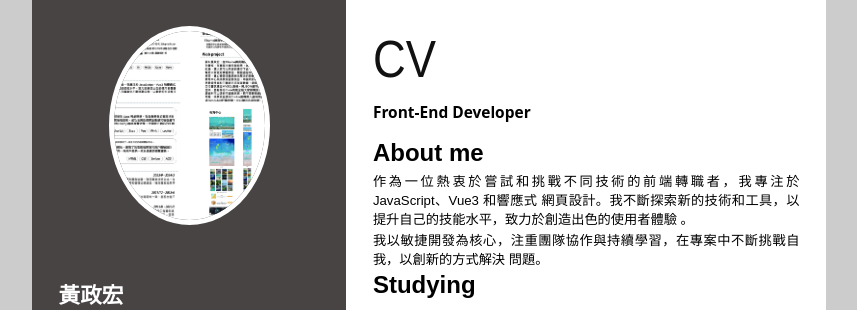
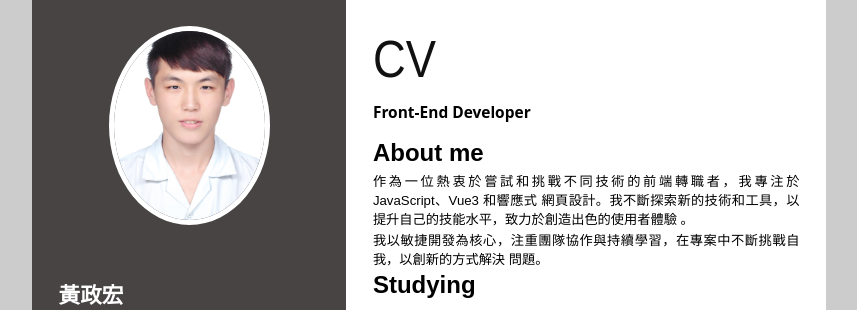
Before and after one commit to justin20745413/my-cv, a plain HTML site: page index.html in a window 1280 px wide. Shown: the top 310 px of the page, without its empty margins (211-1068 px from the left). Drawn offline with Linux system fonts and the light colour scheme.

Commit message:
圖片更新

```diff
--- a/index.html
+++ b/index.html
@@ -280,7 +280,7 @@ page[size="A4"] {
     <page size="A4">
         <div class="container">
             <div class="leftPanel">
-                <img src="/CV_黃政宏.jpg" />
+                <img src="/IMG_1401.JPG" />
                 <div class="details">
                     <div class="item bottomLineSeparator">
                         <h2>
```
Also changed, not shown: IMG_1401.JPG (added).
